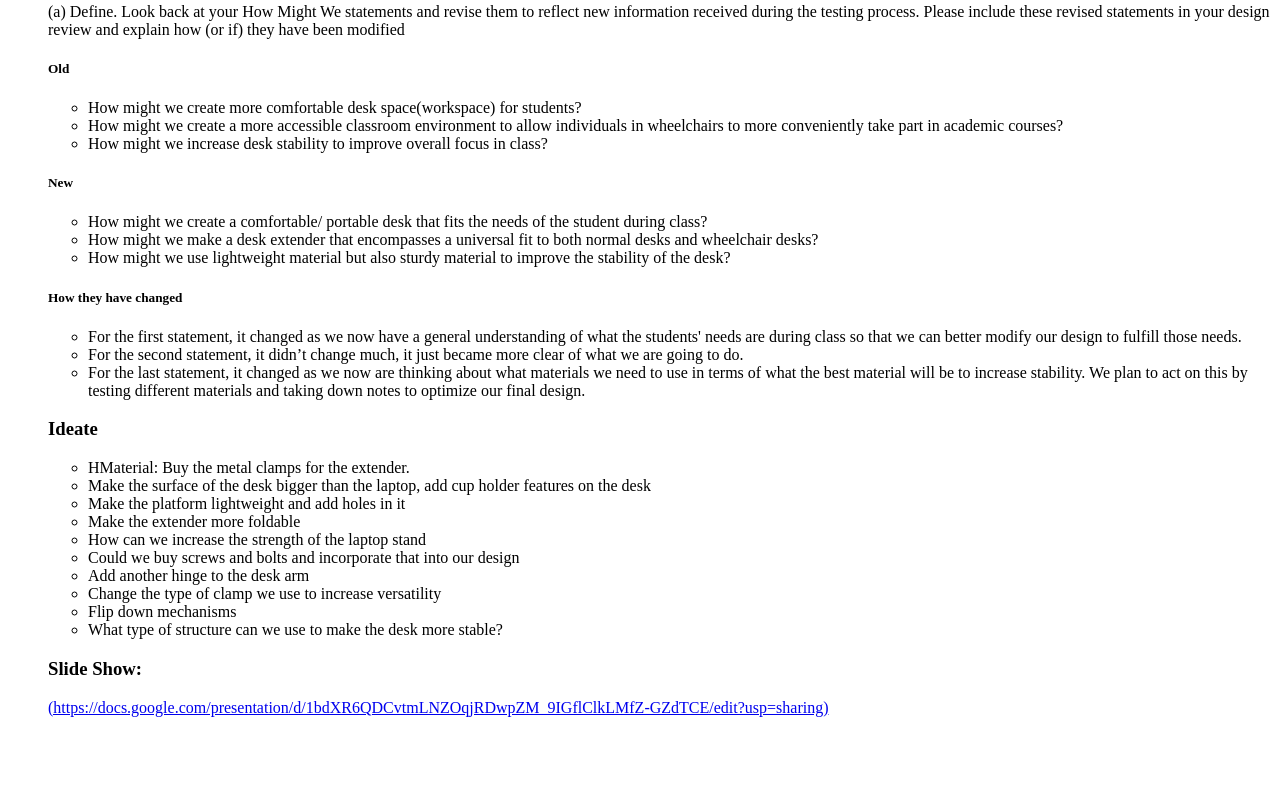
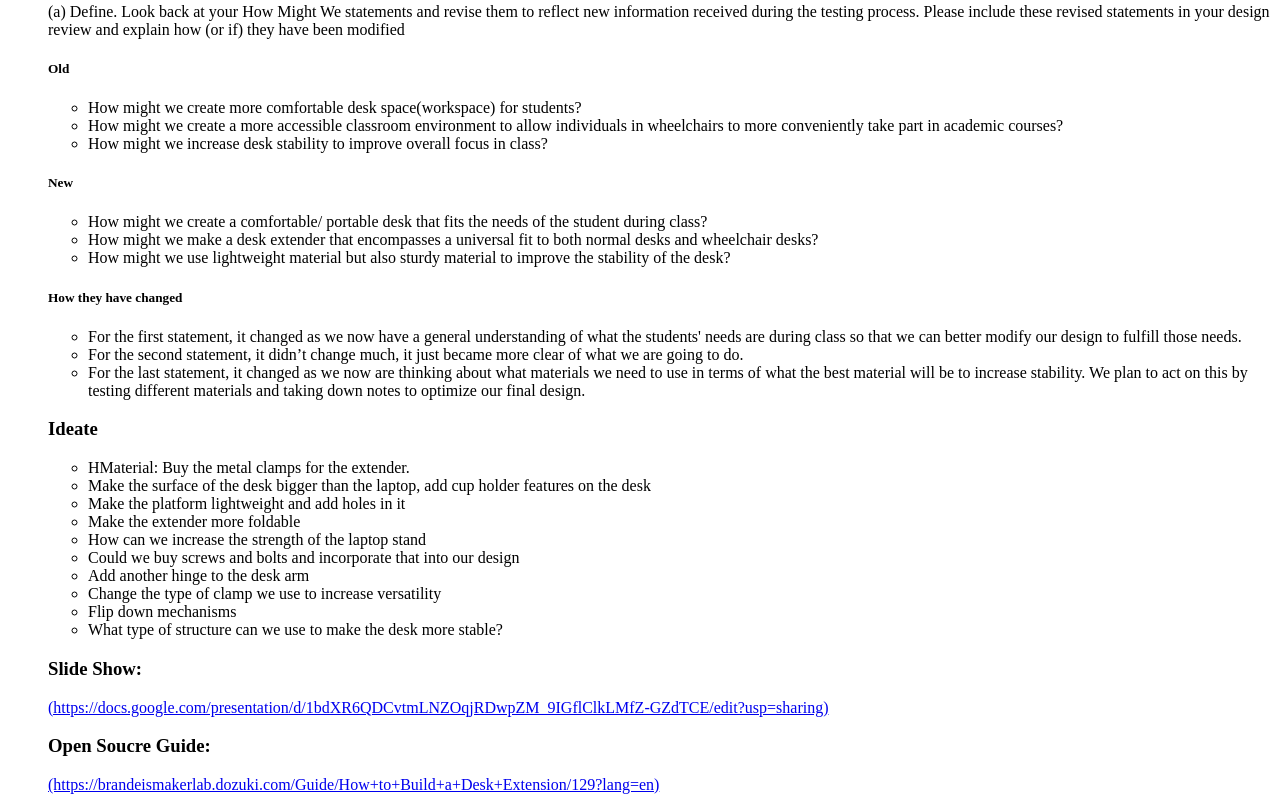
Before and after one commit to BrandonZ-21/BZ21ENGR11a-spring2025, a plain HTML site: page Project5.html in a window 1280 px wide. Shown: the part 7538-8348 px from the top of the page. Before the commit the page ends 8271 px from the top, so only its background shows below. Drawn offline with Linux system fonts and the light colour scheme.

Commit message:
final project 1

```diff
--- a/Project5.html
+++ b/Project5.html
@@ -482,23 +482,6 @@
                 </ul>
                 <h3>Slide Show:</h3>
                 <p><a href="https://docs.google.com/presentation/d/1bdXR6QDCvtmLNZOqjRDwpZM_9IGflClkLMfZ-GZdTCE/edit?usp=sharing">(https://docs.google.com/presentation/d/1bdXR6QDCvtmLNZOqjRDwpZM_9IGflClkLMfZ-GZdTCE/edit?usp=sharing)</a></p>
-
-
-
-
-
-
-
-
-
-
-
-
-
-
-
-
-
-
-
+                <h3>Open Soucre Guide:</h3>
+                <p><a href="https://brandeismakerlab.dozuki.com/Guide/How+to+Build+a+Desk+Extension/129?lang=en">(https://brandeismakerlab.dozuki.com/Guide/How+to+Build+a+Desk+Extension/129?lang=en)</a></p>
 </html>
```
